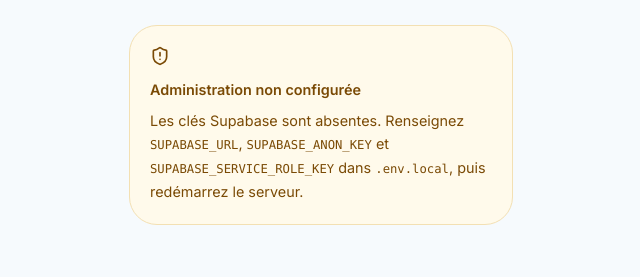
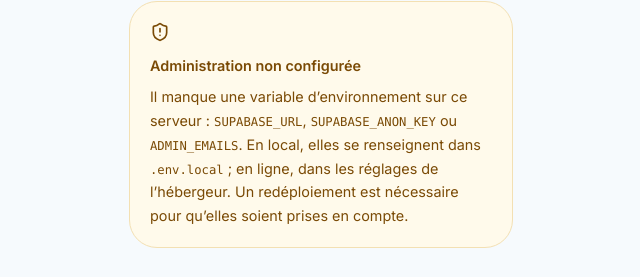
Before and after one commit to cleanservicenajem-stack/najem-web-site-, a Next.js app: page /admin/connexion in a window 1280 px wide. Shown: the part 381-658 px from the top of the page, without its empty margins (319-959 px from the left). Built offline with nearby package versions, Linux system fonts and the light colour scheme; no server answers.

Commit message:
Clarifier les messages de configuration manquante
Ils parlaient de .env.local et d'un redémarrage, ce qui n'a pas de sens
en production : les variables se règlent chez l'hébergeur.

```diff
--- a/app/admin/connexion/page.tsx
+++ b/app/admin/connexion/page.tsx
@@ -34,12 +34,13 @@
             <ShieldAlert className="h-5 w-5" aria-hidden="true" />
             <p className="mt-3 font-semibold">Administration non configurée</p>
             <p className="mt-2">
-              Les clés Supabase sont absentes. Renseignez{' '}
+              Il manque une variable d’environnement sur ce serveur :{' '}
               <code className="font-mono text-[0.85em]">SUPABASE_URL</code>,{' '}
-              <code className="font-mono text-[0.85em]">SUPABASE_ANON_KEY</code> et{' '}
-              <code className="font-mono text-[0.85em]">SUPABASE_SERVICE_ROLE_KEY</code> dans{' '}
-              <code className="font-mono text-[0.85em]">.env.local</code>, puis redémarrez le
-              serveur.
+              <code className="font-mono text-[0.85em]">SUPABASE_ANON_KEY</code> ou{' '}
+              <code className="font-mono text-[0.85em]">ADMIN_EMAILS</code>. En local, elles se
+              renseignent dans <code className="font-mono text-[0.85em]">.env.local</code> ; en
+              ligne, dans les réglages de l’hébergeur. Un redéploiement est nécessaire pour
+              qu’elles soient prises en compte.
             </p>
           </div>
         )}
--- a/components/admin/AlerteStockage.tsx
+++ b/components/admin/AlerteStockage.tsx
@@ -26,9 +26,9 @@
           <code className="rounded bg-warn-ink/10 px-1.5 py-0.5 text-[0.85em]">
             SUPABASE_SERVICE_ROLE_KEY
           </code>{' '}
-          dans le fichier <code className="rounded bg-warn-ink/10 px-1.5 py-0.5 text-[0.85em]">
-            .env.local
-          </code>, puis redémarrez le serveur.
+          en variables d’environnement — dans{' '}
+          <code className="rounded bg-warn-ink/10 px-1.5 py-0.5 text-[0.85em]">.env.local</code> en
+          local, dans les réglages de l’hébergeur en ligne — puis redémarrez ou redéployez.
         </p>
       </div>
     </div>
```
